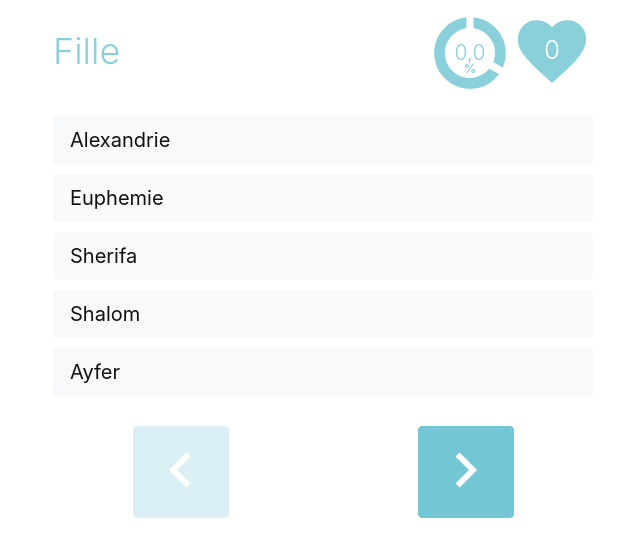
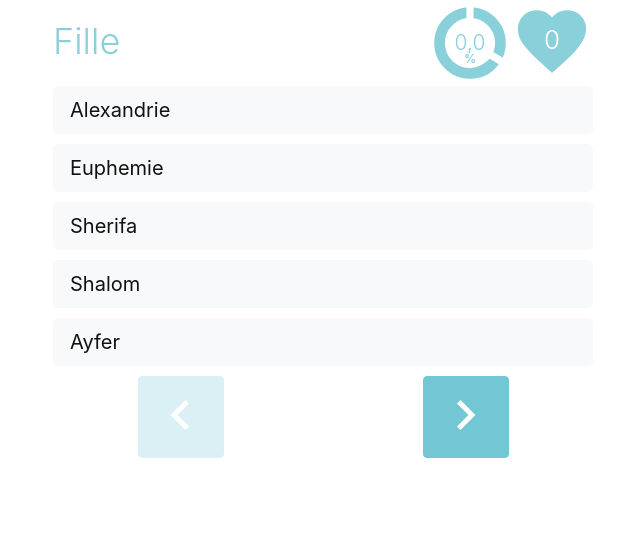
Before and after one commit to wincelau/prenoms, a plain HTML site: page index.html in a window 1280 px wide. Shown: the whole page, without its empty margins (317-957 px from the left). Drawn offline with nearby package versions, Linux system fonts and the light colour scheme.

Commit message:
Adaptation pour petits écrans

```diff
--- a/index.html
+++ b/index.html
@@ -14,7 +14,7 @@
         <div class="row justify-content-md-center">
             <div class="col-sm-12 col-md-8 col-lg-6">
                 <div id="page_main" class="page">
-                    <div class="" style="margin-bottom: 30px; margin-top: 10px; height: 76px; position: relative;">
+                    <div class="" style="margin-bottom: 10px; margin-top: 0; height: 76px; position: relative;">
                         <span style="position: absolute; right: 80px; opacity: 0.5;">
                             <span id="progression_container" style="position: relative; display:inline-block;">
                                 <span id="progression" style="position: absolute; top: 27px; left: 0; font-size: 21px; width: 86px; display: inline-block;" class="text-center">0,0</span>
@@ -34,17 +34,17 @@
                     <div id="liste_prenoms">
                     </div>
 
-                    <div style="padding-top: 20px;" class="row">
+                    <div style="padding-top: 0; padding-bottom: 10px;" class="row">
                         <div class="col-6 text-center">
-                            <a id="btn_precedent" href="javascript:void(0)" style="opacity: 0.15;" class="btn"><i class="material-icons" style="font-size: 70px;">chevron_left</i></a>
+                            <a id="btn_precedent" href="javascript:void(0)" style="opacity: 0.15;" class="btn"><i class="material-icons" style="font-size: 60px;">chevron_left</i></a>
                         </div>
                         <div class="col-6 text-center">
-                            <a style="opacity: 0.6;" id="btn_suivant" href="javascript:void(0)" class="btn"><i class="material-icons" style="font-size: 70px;">chevron_right</i></a>
+                            <a style="opacity: 0.6;" id="btn_suivant" href="javascript:void(0)" class="btn"><i class="material-icons" style="font-size: 60px;">chevron_right</i></a>
                         </div>
                     </div>
                 </div>
                 <div id="page_favoris" class="page d-none">
-                    <div class="" style="margin-bottom: 30px; margin-top: 10px; height: 76px; position: relative;">
+                    <div class="" style="margin-bottom: 10px; margin-top: 0; height: 76px; position: relative;">
                         <span style="position: absolute; right: 0;">
                             <span id="page_favoris_compteur_container" style="position: relative; display:inline-block;">
                                 <span id="page_favoris_compteur" style="position: absolute; top: 20px; left: 0; font-size: 26px; color: white; width: 82px; display: inline-block;" class="text-center">0</span>
```
